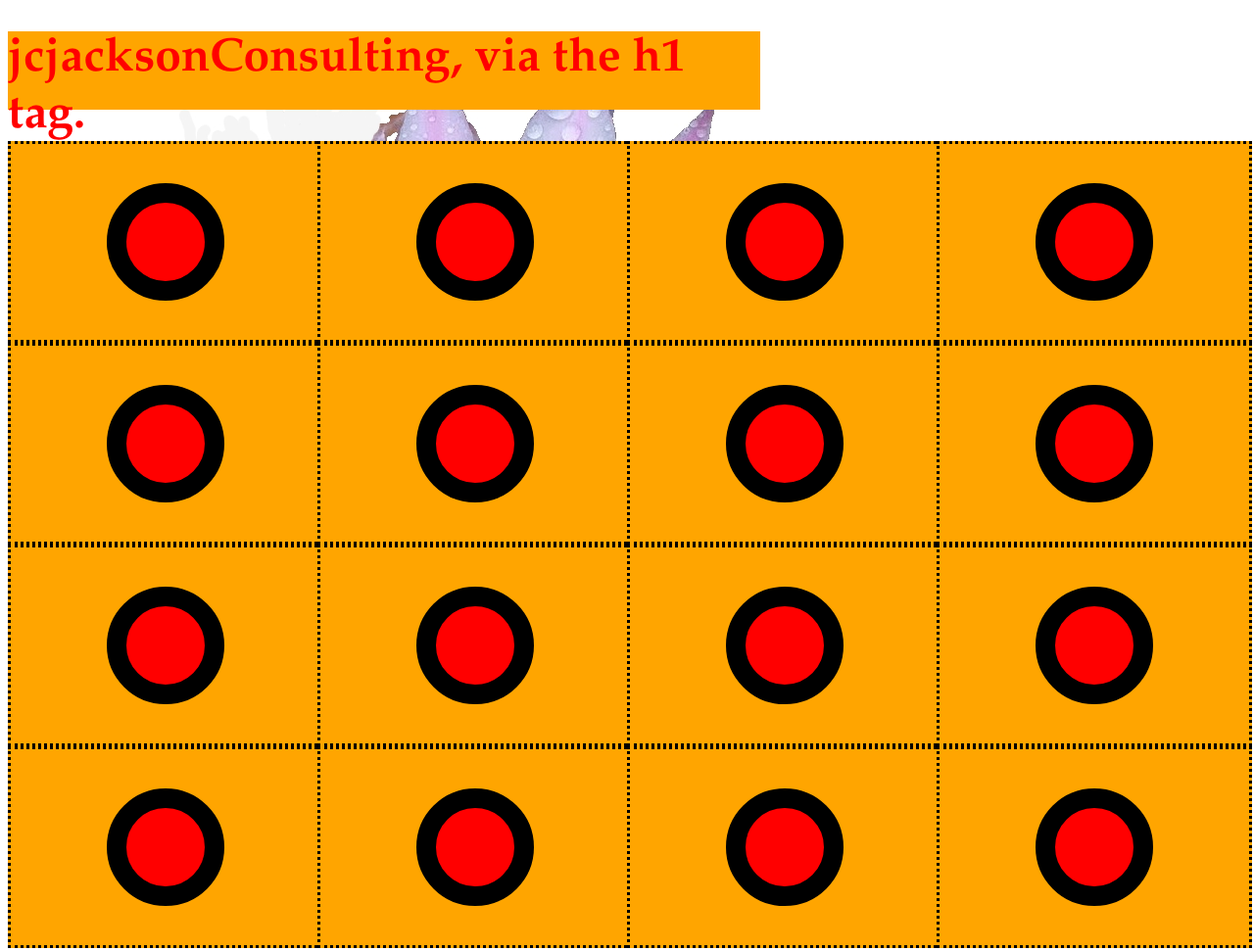
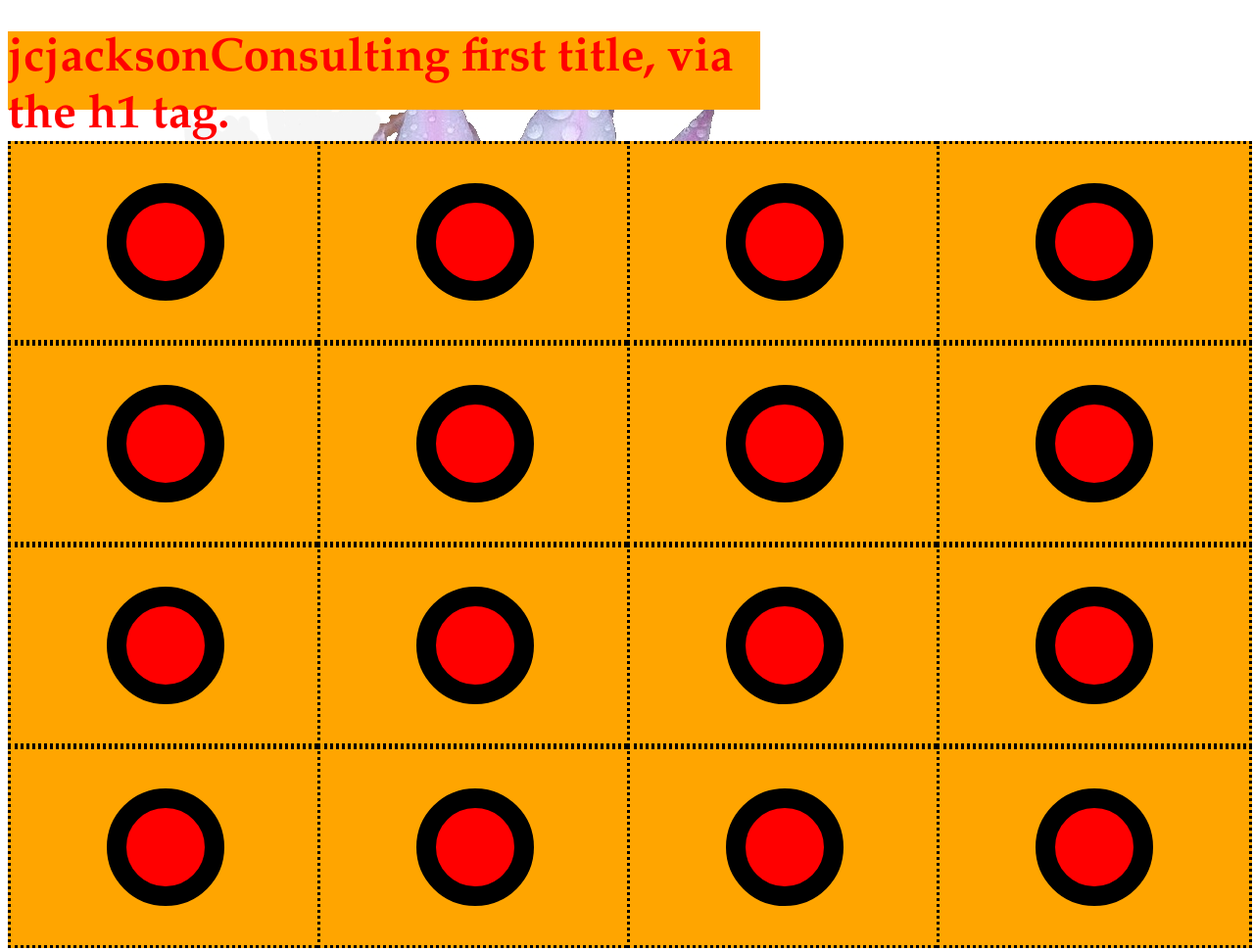
Before and after one commit to jcj52436999/jcjacksonConsulting, a plain HTML site: page index.html in a window 1280 px wide. Shown: the top 971 px of the page at 98% size. Drawn offline with Linux system fonts and the light colour scheme.

Commit message:
Extended first H1.

```diff
--- a/index.html
+++ b/index.html
@@ -14,7 +14,7 @@
 </head>
 <body>
 
-<h1>jcjacksonConsulting, via the h1 tag.</h1>
+<h1>jcjacksonConsulting first title, via the h1 tag.</h1>
 
 <div id="kybdgrd"
       >
```
